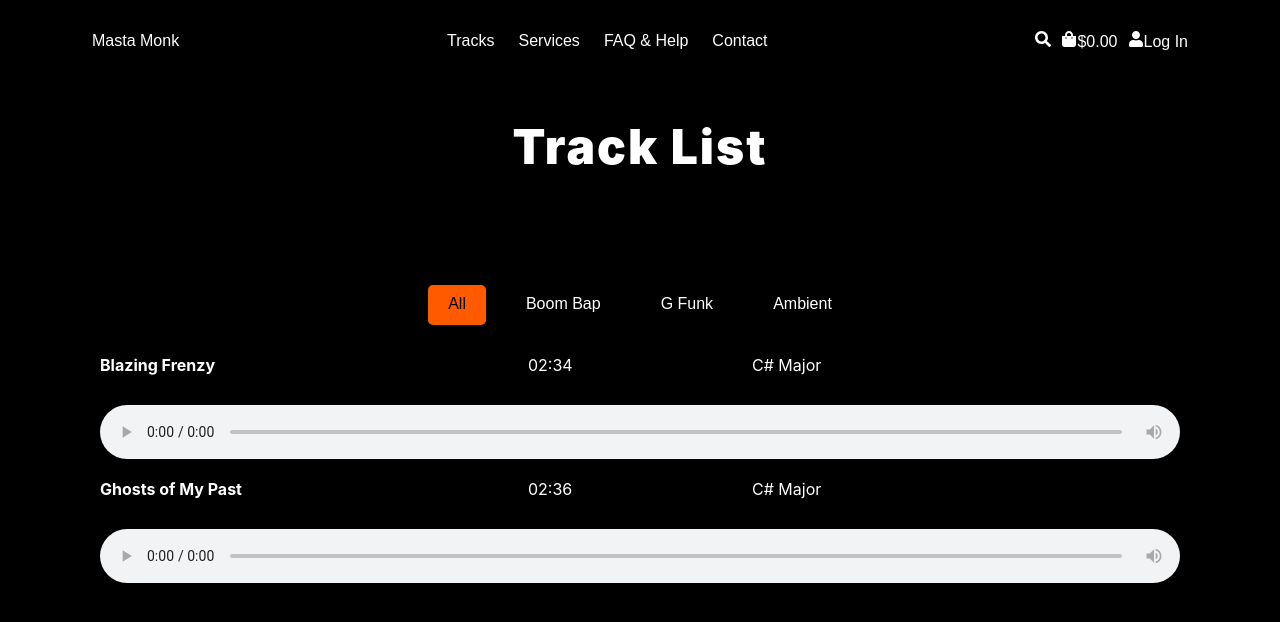
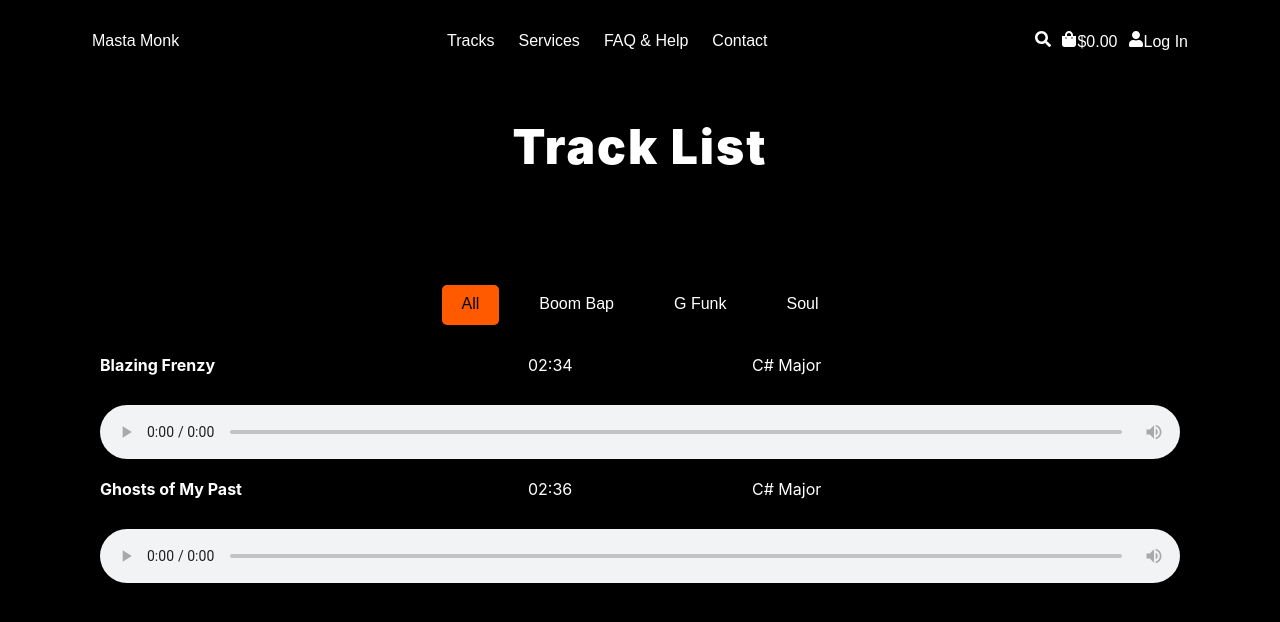
Before and after one commit to adamlean/mastamonk, a React (Create React App) app: page / in a window 1280 px wide. Shown: the top 622 px of the page. Built offline with nearby package versions, Linux system fonts and the light colour scheme.

Commit message:
Update tracklist.jsx

```diff
--- a/src/components/tracklist.jsx
+++ b/src/components/tracklist.jsx
@@ -6,7 +6,7 @@ const genres = [
   { label: "All", value: "all" },
   { label: "Boom Bap", value: "boom bap" },
   { label: "G Funk", value: "g funk" },
-  { label: "Ambient", value: "ambient" }
+  { label: "Soul", value: "soul" }
 ];
 
 export default function TrackList() {
```
